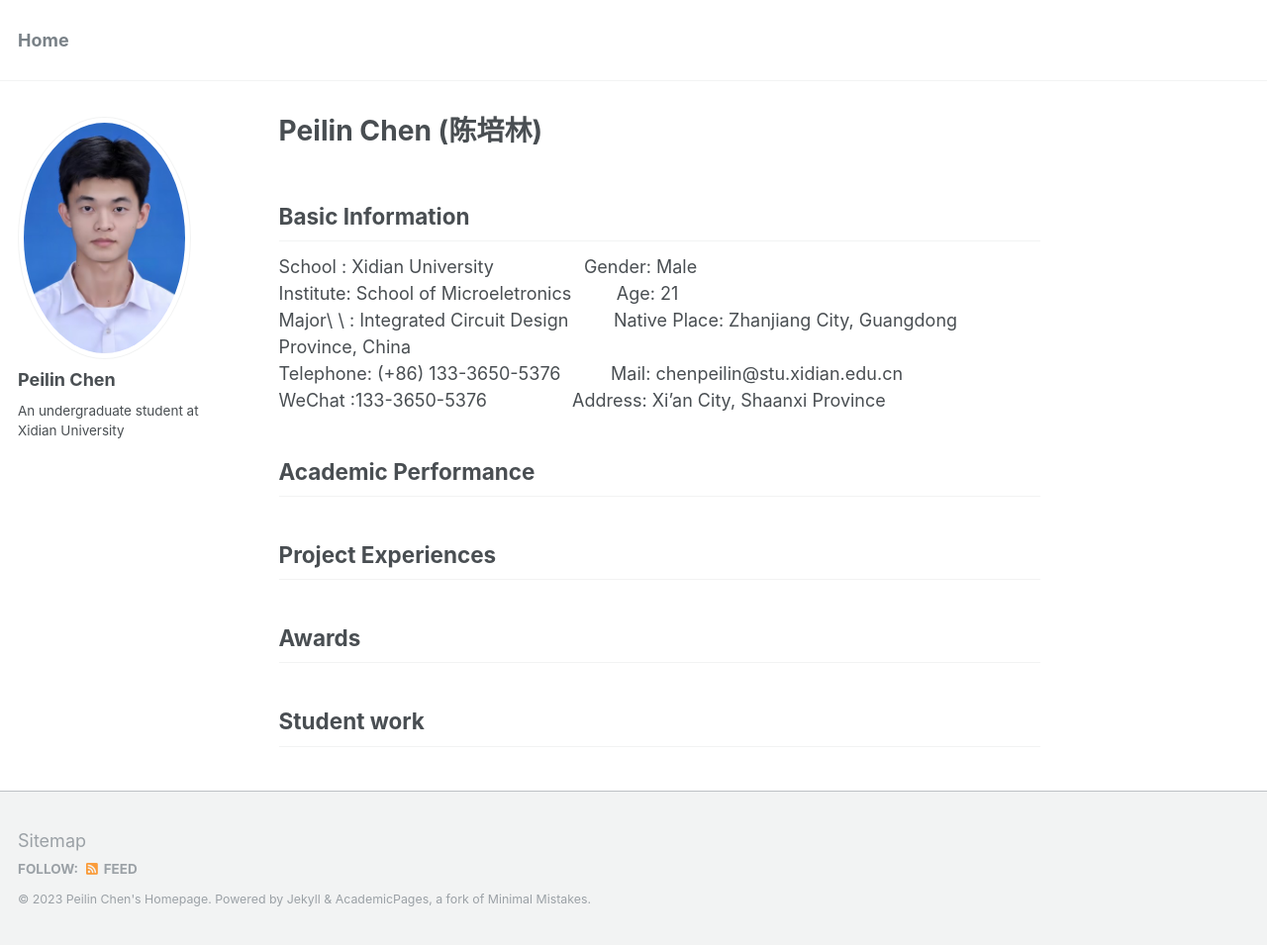
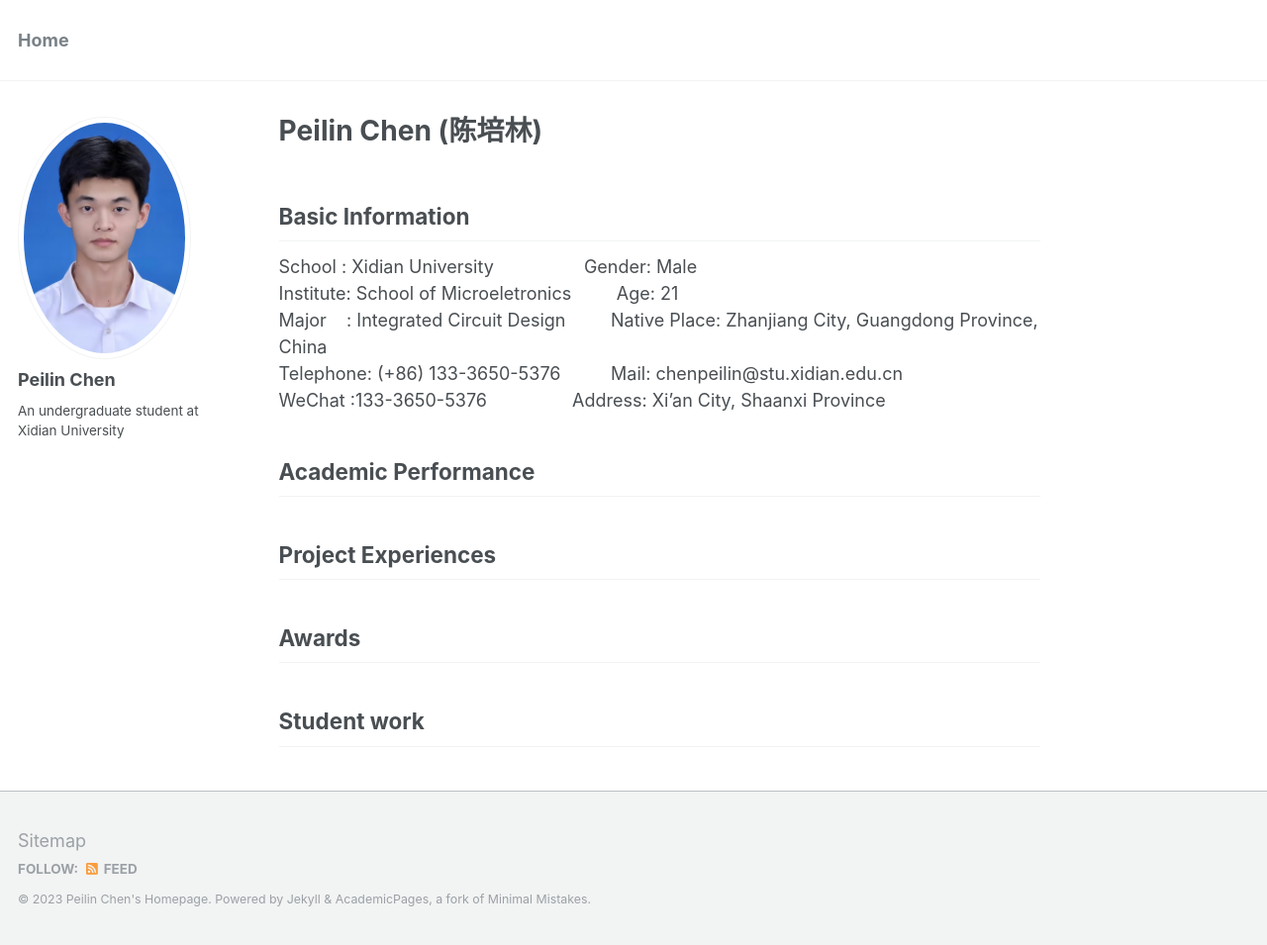
Before and after one commit to peilin-chen/peilin-chen.github.io, a Jekyll site: the page built from _pages/about.md, in a window 1280 px wide and 955 px high. Shown: the whole window at 99% size. Built offline with Jekyll 4.4.1, drawn with Linux system fonts in a browser that asks for light colours; part of the change alters nothing that is shown.

```diff
--- a/_pages/about.md
+++ b/_pages/about.md
@@ -11,7 +11,7 @@ redirect_from:
 ## Basic Information
 School   : Xidian University&nbsp;&nbsp;&nbsp;&nbsp;&nbsp;&nbsp;&nbsp;&nbsp;&nbsp;&nbsp;&nbsp;&nbsp;&nbsp;&nbsp;&nbsp;&nbsp;&nbsp;&nbsp;Gender: Male
 Institute: School of Microeletronics&nbsp;&nbsp;&nbsp;&nbsp;&nbsp;&nbsp;&nbsp;&nbsp;&nbsp;Age: 21
-Major\ \ : Integrated Circuit Design&nbsp;&nbsp;&nbsp;&nbsp;&nbsp;&nbsp;&nbsp;&nbsp;&nbsp;Native Place: Zhanjiang City, Guangdong Province, China
+Major&nbsp;&nbsp;&nbsp;&nbsp;: Integrated Circuit Design&nbsp;&nbsp;&nbsp;&nbsp;&nbsp;&nbsp;&nbsp;&nbsp;&nbsp;Native Place: Zhanjiang City, Guangdong Province, China
 Telephone: (+86) 133-3650-5376&nbsp;&nbsp;&nbsp;&nbsp;&nbsp;&nbsp;&nbsp;&nbsp;&nbsp;      Mail: chenpeilin@stu.xidian.edu.cn
 WeChat   :133-3650-5376&nbsp;&nbsp;&nbsp;&nbsp;&nbsp;&nbsp;&nbsp;&nbsp;&nbsp;&nbsp;&nbsp;&nbsp;&nbsp;&nbsp;&nbsp;&nbsp;&nbsp;Address: Xi'an City, Shaanxi Province
 
```
